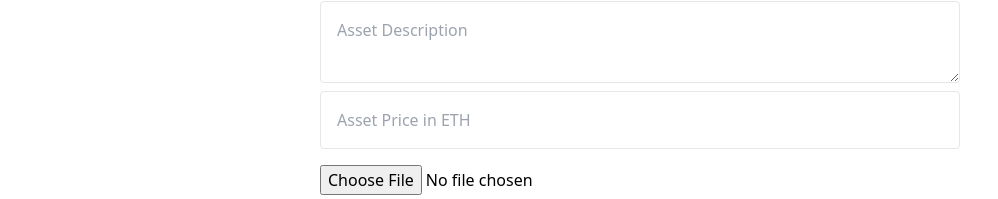
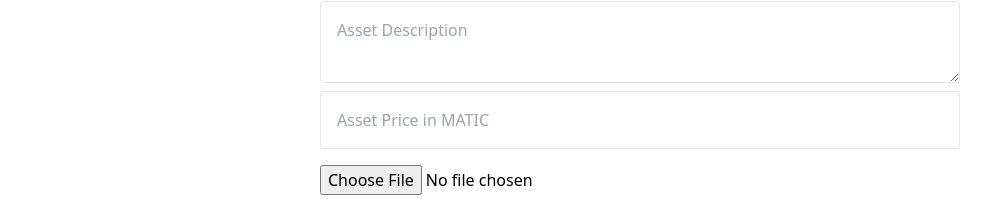
Before and after one commit to georgemac510/nature-nfts-marketplace-polygon, a Next.js app: page /create-nft in a window 1280 px wide. Shown: the part 226-425 px from the top of the page, without its empty margins (0-998 px from the left). Built offline with nearby package versions, Linux system fonts and the light colour scheme; what ipfs-http-client would draw is missing.

Commit message:
Add MATIC functionality

```diff
--- a/pages/create-nft.js
+++ b/pages/create-nft.js
@@ -81,7 +81,7 @@ export default function CreateItem() {
           onChange={e => updateFormInput({ ...formInput, description: e.target.value })}
         />
         <input
-          placeholder="Asset Price in ETH"
+          placeholder="Asset Price in MATIC"
           className="mt-2 border rounded p-4"
           onChange={e => updateFormInput({ ...formInput, price: e.target.value })}
         />
--- a/pages/dashboard.js
+++ b/pages/dashboard.js
@@ -55,7 +55,7 @@ export default function CreatorDashboard() {
               <div key={i} className="border shadow rounded-xl overflow-hidden">
                 <img src={nft.image} className="rounded" />
                 <div className="p-4 bg-black">
-                  <p className="text-2xl font-bold text-white">Price - {nft.price} Eth</p>
+                  <p className="text-2xl font-bold text-white">Price - {nft.price} MATIC</p>
                 </div>
               </div>
             ))
--- a/pages/index.js
+++ b/pages/index.js
@@ -75,7 +75,7 @@ export default function Home() {
                   </div>
                 </div>
                 <div className="p-4 bg-black">
-                  <p className="text-2xl font-bold text-white">{nft.price} ETH</p>
+                  <p className="text-2xl font-bold text-white">{nft.price} MATIC</p>
                   <button className="mt-4 w-full bg-blue-500 text-white font-bold py-2 px-12 rounded" onClick={() => buyNft(nft)}>Buy</button>
                 </div>
               </div>
```
